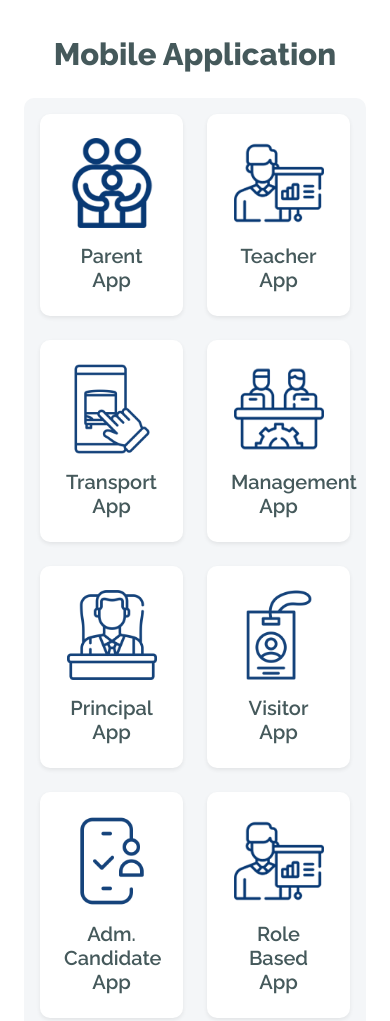
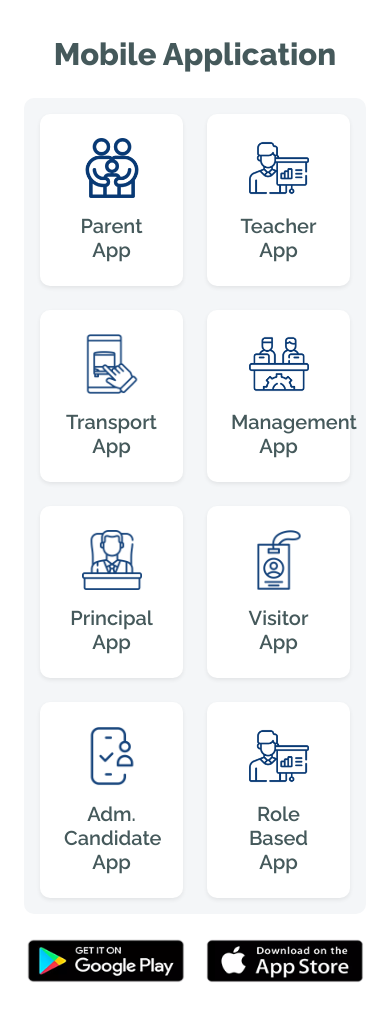
Before and after one commit to Jitendrasahu999/NCP-Office-Landing-Page, a plain HTML site: page index.html in a window 390 px wide. Shown: the part 6480-7501 px from the top of the page. Drawn offline with nearby package versions, Linux system fonts and the light colour scheme.

Commit message:
31Dec2025 Final Changes

```diff
--- a/css/style.css
+++ b/css/style.css
@@ -958,7 +958,10 @@ Navbar End ** */
     padding: 20px 10px;
     cursor: pointer;
     border: 1px solid #fff;
-
+    min-height: 180px;   /* adjust if needed */
+    display: flex;
+    flex-direction: column;
+    justify-content: center;
 }
 
 .icon-item:hover {
@@ -973,11 +976,29 @@ Navbar End ** */
 .icon-item:hover .icons img {
     filter: brightness(0) saturate(100%) invert(71%) sepia(67%) saturate(681%) hue-rotate(356deg) brightness(101%) contrast(96%);
     transition: none; /* disable smooth transition */
+
 }
 .icon-item .icons img {
     transition: none; /* also disable transition when reverting */
 }
+.icons {
+    height: 80px;              /* equal icon space */
+}
 
+.icons img {
+    max-width: 60px;
+    height: auto;
+}
+
+.app-icon {
+  max-width: 90px;
+}
+
+@media (max-width: 576px) {
+  .app-icon {
+    max-width: 60px;
+  }
+}
 
 
 
--- a/index.html
+++ b/index.html
@@ -264,8 +264,8 @@
                     <div class="p-4 rounded bg-light hover-card h-100 d-flex flex-column">
                         <div class="row align-items-center text-center text-sm-start">
                             <div class="col-12 col-sm-3 mb-3 mb-sm-0">
-                    <img src="img/admin.png" class="img-fluid" style="max-width:70px;"
-                         loading="lazy" alt="School ERP | Nascorp Technologies">
+                                <img src="img/admin.png" class="img-fluid" style="max-width:70px;" loading="lazy"
+                                    alt="School ERP | Nascorp Technologies">
                             </div>
                             <div class="col-12 col-sm-9">
                                 <a href="#" class="h5 d-block">ADMINISTRATION</a>
@@ -289,8 +289,8 @@
                     <div class="p-4 rounded bg-light hover-card h-100 d-flex flex-column">
                         <div class="row align-items-center text-center text-sm-start">
                             <div class="col-12 col-sm-3 mb-3 mb-sm-0">
-                    <img src="img/academics.png" class="img-fluid" style="max-width:70px;"
-                         loading="lazy" alt="School ERP | Nascorp Technologies">
+                                <img src="img/academics.png" class="img-fluid" style="max-width:70px;" loading="lazy"
+                                    alt="School ERP | Nascorp Technologies">
                             </div>
                             <div class="col-12 col-sm-9">
                                 <a href="#" class="h5 d-block">ACADEMICS</a>
@@ -313,8 +313,8 @@
                     <div class="p-4 rounded bg-light hover-card h-100 d-flex flex-column">
                         <div class="row align-items-center text-center text-sm-start">
                             <div class="col-12 col-sm-3 mb-3 mb-sm-0">
-                    <img src="img/finance.png" class="img-fluid" style="max-width:70px;"
-                         loading="lazy" alt="School ERP | Nascorp Technologies">
+                                <img src="img/finance.png" class="img-fluid" style="max-width:70px;" loading="lazy"
+                                    alt="School ERP | Nascorp Technologies">
                             </div>
                             <div class="col-12 col-sm-9">
                                 <a href="#" class="h5 d-block">FINANCE</a>
@@ -336,8 +336,8 @@
                     <div class="p-4 rounded bg-light hover-card h-100 d-flex flex-column">
                         <div class="row align-items-center text-center text-sm-start">
                             <div class="col-12 col-sm-3 mb-3 mb-sm-0">
-                    <img src="img/announce.png" class="img-fluid" style="max-width:70px;"
-                         loading="lazy" alt="School ERP | Nascorp Technologies">
+                                <img src="img/announce.png" class="img-fluid" style="max-width:70px;" loading="lazy"
+                                    alt="School ERP | Nascorp Technologies">
                             </div>
                             <div class="col-12 col-sm-9">
                                 <a href="#" class="h5 d-block">COMMUNICATION</a>
@@ -359,8 +359,8 @@
                     <div class="p-4 rounded bg-light hover-card h-100 d-flex flex-column">
                         <div class="row align-items-center text-center text-sm-start">
                             <div class="col-12 col-sm-3 mb-3 mb-sm-0">
-                    <img src="img/onlinesa.png" class="img-fluid" style="max-width:70px;"
-                         loading="lazy" alt="School ERP | Nascorp Technologies">
+                                <img src="img/onlinesa.png" class="img-fluid" style="max-width:70px;" loading="lazy"
+                                    alt="School ERP | Nascorp Technologies">
                             </div>
                             <div class="col-12 col-sm-9">
                                 <a href="#" class="h5 d-block">ONLINE SCHOOL ACTIVITY</a>
@@ -383,8 +383,8 @@
                     <div class="p-4 rounded bg-light hover-card h-100 d-flex flex-column">
                         <div class="row align-items-center text-center text-sm-start">
                             <div class="col-12 col-sm-3 mb-3 mb-sm-0">
-                    <img src="img/onlinesa.png" class="img-fluid" style="max-width:70px;"
-                         loading="lazy" alt="School ERP | Nascorp Technologies">
+                                <img src="img/onlinesa.png" class="img-fluid" style="max-width:70px;" loading="lazy"
+                                    alt="School ERP | Nascorp Technologies">
                             </div>
                             <div class="col-12 col-sm-9">
                                 <a href="#" class="h5 d-block">SECURE YOUR SCHOOL</a>
@@ -406,8 +406,8 @@
                     <div class="p-4 rounded bg-light hover-card h-100 d-flex flex-column">
                         <div class="row align-items-center text-center text-sm-start">
                             <div class="col-12 col-sm-3 mb-3 mb-sm-0">
-                    <img src="img/hr_payroll.png" class="img-fluid" style="max-width:70px;"
-                         loading="lazy" alt="School ERP | Nascorp Technologies">
+                                <img src="img/hr_payroll.png" class="img-fluid" style="max-width:70px;" loading="lazy"
+                                    alt="School ERP | Nascorp Technologies">
                             </div>
                             <div class="col-12 col-sm-9">
                                 <a href="#" class="h5 d-block">HR PAY ROLL</a>
@@ -967,72 +967,78 @@
 
                 <div class="row g-4 justify-content-center">
 
-                    <!-- Card -->
+                    <!-- Parent App -->
                     <div class="col-6 col-md-4 col-xl-3 text-center">
                         <div class="bg-white rounded shadow-sm p-4 h-100">
-                            <img src="img/parent.png" loading="lazy" width="90" height="90" class="mb-3"
-                                alt="Parent App">
+                            <img src="img/parent.png" loading="lazy" class="img-fluid mb-3 app-icon" alt="Parent App">
                             <h5 class="fw-semibold mb-0">Parent App</h5>
                         </div>
                     </div>
 
+                    <!-- Teacher App -->
                     <div class="col-6 col-md-4 col-xl-3 text-center">
                         <div class="bg-white rounded shadow-sm p-4 h-100">
-                            <img src="img/teacher.png" loading="lazy" width="90" height="90" class="mb-3"
-                                alt="Teacher App">
+                            <img src="img/teacher.png" loading="lazy" class="img-fluid mb-3 app-icon" alt="Teacher App">
                             <h5 class="fw-semibold mb-0">Teacher App</h5>
                         </div>
                     </div>
 
+                    <!-- Transport App -->
                     <div class="col-6 col-md-4 col-xl-3 text-center">
                         <div class="bg-white rounded shadow-sm p-4 h-100">
-                            <img src="img/Transport App.png" loading="lazy" width="90" height="90" class="mb-3"
-                                alt="Management App">
+                            <img src="img/Transport App.png" loading="lazy" class="img-fluid mb-3 app-icon"
+                                alt="Transport App">
                             <h5 class="fw-semibold mb-0">Transport App</h5>
                         </div>
                     </div>
 
+                    <!-- Management App -->
                     <div class="col-6 col-md-4 col-xl-3 text-center">
                         <div class="bg-white rounded shadow-sm p-4 h-100">
-                            <img src="img/management.png" loading="lazy" width="90" height="90" class="mb-3"
+                            <img src="img/management.png" loading="lazy" class="img-fluid mb-3 app-icon"
                                 alt="Management App">
                             <h5 class="fw-semibold mb-0">Management App</h5>
                         </div>
                     </div>
 
+                    <!-- Principal App -->
                     <div class="col-6 col-md-4 col-xl-3 text-center">
                         <div class="bg-white rounded shadow-sm p-4 h-100">
-                            <img src="img/Principal App.png" loading="lazy" width="90" height="90" class="mb-3"
-                                alt="Management App">
+                            <img src="img/Principal App.png" loading="lazy" class="img-fluid mb-3 app-icon"
+                                alt="Principal App">
                             <h5 class="fw-semibold mb-0">Principal App</h5>
                         </div>
                     </div>
 
+                    <!-- Visitor App -->
                     <div class="col-6 col-md-4 col-xl-3 text-center">
                         <div class="bg-white rounded shadow-sm p-4 h-100">
-                            <img src="img/Visitor App.png" loading="lazy" width="90" height="90" class="mb-3"
-                                alt="Management App">
+                            <img src="img/Visitor App.png" loading="lazy" class="img-fluid mb-3 app-icon"
+                                alt="Visitor App">
                             <h5 class="fw-semibold mb-0">Visitor App</h5>
                         </div>
                     </div>
 
+                    <!-- Admission Candidate App -->
                     <div class="col-6 col-md-4 col-xl-3 text-center">
                         <div class="bg-white rounded shadow-sm p-4 h-100">
-                            <img src="img/candidate app.png" loading="lazy" width="90" height="90" class="mb-3"
-                                alt="Management App">
+                            <img src="img/candidate app.png" loading="lazy" class="img-fluid mb-3 app-icon"
+                                alt="Admission Candidate App">
                             <h5 class="fw-semibold mb-0">Adm. Candidate App</h5>
                         </div>
                     </div>
 
+                    <!-- Role Based App -->
                     <div class="col-6 col-md-4 col-xl-3 text-center">
                         <div class="bg-white rounded shadow-sm p-4 h-100">
-                            <img src="img/teacher.png" loading="lazy" width="90" height="90" class="mb-3"
+                            <img src="img/teacher.png" loading="lazy" class="img-fluid mb-3 app-icon"
                                 alt="Role Based App">
                             <h5 class="fw-semibold mb-0">Role Based App</h5>
                         </div>
                     </div>
 
                 </div>
+
 
             </div>
 
@@ -1049,72 +1055,6 @@
 
     <!-- -------------------------------------------------- -->
 
-    <!-- <div class="container-fluid  py-5 mt-3" id="mobile">
-        <div class="container ">
-            <div class="text-center mx-auto mb-3" >
-                <h1 class="display-4 hover">MOBILE APPLICATION</h1>
-            </div>
-            <div class="bg-light p-0 p-md-5 rounded">
-                <div class="row g-4 justify-content-center">
-                    <div class="col-md-6 col-lg-6 col-xl-3">
-                        <div class="counter bg-white rounded p-5">
-                            <img src="img/parent.png" loading="lazy" width="100px" height="100px" />
-                            <h4 style="margin-top:30px;">Parent App</h4>
-                        </div>
-                    </div>
-                    <div class="col-md-6 col-lg-6 col-xl-3">
-                        <div class="counter bg-white rounded p-5">
-                            <img src="img/teacher.png" loading="lazy" width="100px" height="100px" />
-                            <h4 style="margin-top:30px;">Teacher App</h4>
-                        </div>
-                    </div>
-                    <div class="col-md-6 col-lg-6 col-xl-3">
-                        <div class="counter bg-white rounded p-5">
-                            <img src="img/management.png" loading="lazy" width="100px" height="100px" />
-                            <h4 style="margin-top:30px;">Management App</h4>
-                        </div>
-                    </div>
-                    <div class="col-md-6 col-lg-6 col-xl-3">
-                        <div class="counter bg-white rounded p-5">
-                            <img src="img/teacher.png" loading="lazy" width="100px" height="100px" />
-                            <h4 style="margin-top:30px;">Role Based App</h4>
-                        </div>
-                    </div>
-                </div>
-                <div class="row g-4 justify-content-center mt-5">
-                    <div class="col-md-6 col-lg-6 col-xl-3">
-                        <div class="counter bg-white rounded p-5">
-                            <img src="img/parent.png" loading="lazy" width="100px" height="100px" />
-                            <h4 style="margin-top:30px;">Parent App</h4>
-                        </div>
-                    </div>
-                    <div class="col-md-6 col-lg-6 col-xl-3">
-                        <div class="counter bg-white rounded p-5">
-                            <img src="img/teacher.png" loading="lazy" width="100px" height="100px" />
-                            <h4 style="margin-top:30px;">Teacher App</h4>
-                        </div>
-                    </div>
-                    <div class="col-md-6 col-lg-6 col-xl-3">
-                        <div class="counter bg-white rounded p-5">
-                            <img src="img/management.png" loading="lazy" width="100px" height="100px" />
-                            <h4 style="margin-top:30px;">Management App</h4>
-                        </div>
-                    </div>
-                    <div class="col-md-6 col-lg-6 col-xl-3">
-                        <div class="counter bg-white rounded p-5">
-                            <img src="img/teacher.png" loading="lazy" width="100px" height="100px" />
-                            <h4 style="margin-top:30px;">Role Based App</h4>
-                        </div>
-                    </div>
-                </div>
-            </div>
-            <div class="text-center mx-auto m-3" >
-                <h1 class="display-4 hover"><img loading="lazy" src="img/android.png" /><img loading="lazy"
-                        src="img/ios.png" /></h1>
-            </div>
-        </div>
-    </div> -->
-    <!-- Fact Start -->
 
     <div class="container-fluid banner hero-header1 my-5" id="website">
         <div class="container py-5">
@@ -1125,7 +1065,8 @@
                 <div class="col-lg-3 col-md-4 col-sm-6 col-6 text-center ">
                     <div class="icon-item mb-4">
                         <div class="icons mx-auto mb-3">
-                            <img src="img/payment.png"  style="max-width:60px;" class="img-fluid mb-3" loading="lazy" alt="Payment Gateway Icon" />
+                            <img src="img/payment.png" style="max-width:60px;" class="img-fluid mb-3" loading="lazy"
+                                alt="Payment Gateway Icon" />
                         </div>
                         <h6 class="text-light">PAYMENT GATEWAY</h6>
                     </div>
@@ -1133,7 +1074,8 @@
                 <div class="col-lg-3 col-md-4 col-sm-6 col-6 text-center">
                     <div class="icon-item mb-4">
                         <div class="icons mx-auto mb-3">
-                            <img src="img/rfid.png"  style="max-width:60px;" class="img-fluid mb-3" loading="lazy" alt="RFID Icon" />
+                            <img src="img/rfid.png" style="max-width:60px;" class="img-fluid mb-3" loading="lazy"
+                                alt="RFID Icon" />
                         </div>
                         <h6 class="text-light">RFID</h6>
                     </div>
@@ -1141,7 +1083,8 @@
                 <div class="col-lg-3 col-md-4 col-sm-6 col-6 text-center">
                     <div class="icon-item mb-4">
                         <div class="icons mx-auto mb-3">
-                            <img src="img/scanner.png"  style="max-width:60px;" class="img-fluid mb-3" loading="lazy" alt="Bar Code Reader Icon" />
+                            <img src="img/scanner.png" style="max-width:60px;" class="img-fluid mb-3" loading="lazy"
+                                alt="Bar Code Reader Icon" />
                         </div>
                         <h6 class="text-light">BAR CODE READER</h6>
                     </div>
@@ -1149,7 +1092,8 @@
                 <div class="col-lg-3 col-md-4 col-sm-6 col-6 text-center">
                     <div class="icon-item mb-4">
                         <div class="icons mx-auto mb-3">
-                            <img src="img/biometric.png"  style="max-width:60px;" class="img-fluid mb-3" loading="lazy" alt="Bio Metric Icon" />
+                            <img src="img/biometric.png" style="max-width:60px;" class="img-fluid mb-3" loading="lazy"
+                                alt="Bio Metric Icon" />
                         </div>
                         <h6 class="text-light">BIO METRIC</h6>
                     </div>
@@ -1157,7 +1101,8 @@
                 <div class="col-lg-3 col-md-4 col-sm-6 col-6 text-center">
                     <div class="icon-item mb-4">
                         <div class="icons mx-auto mb-3">
-                            <img src="img/tally.png"  style="max-width:60px;" class="img-fluid mb-3" loading="lazy" alt="Tally Integration Icon" />
+                            <img src="img/tally.png" style="max-width:60px;" class="img-fluid mb-3" loading="lazy"
+                                alt="Tally Integration Icon" />
                         </div>
                         <h6 class="text-light">TALLY INTEGRATION</h6>
                     </div>
@@ -1165,7 +1110,7 @@
                 <div class="col-lg-3 col-md-4 col-sm-6 col-6 text-center">
                     <div class="icon-item mb-4">
                         <div class="icons mx-auto mb-3">
-                            <img src="img/website.png"  style="max-width:60px;" class="img-fluid mb-3" loading="lazy"
+                            <img src="img/website.png" style="max-width:60px;" class="img-fluid mb-3" loading="lazy"
                                 alt="Website Integration Icon" />
                         </div>
                         <h6 class="text-light">WEBSITE INTEGRATION</h6>
@@ -1174,7 +1119,8 @@
                 <div class="col-lg-3 col-md-4 col-sm-6 col-6 text-center">
                     <div class="icon-item mb-4">
                         <div class="icons mx-auto mb-3">
-                            <img src="img/whatsapp.png"  style="max-width:60px;" class="img-fluid mb-3" loading="lazy" alt="Tally Integration Icon" />
+                            <img src="img/whatsapp.png" style="max-width:60px;" class="img-fluid mb-3" loading="lazy"
+                                alt="Tally Integration Icon" />
                         </div>
                         <h6 class="text-light">WHATSAPP INTEGRATION</h6>
                     </div>
@@ -1307,7 +1253,7 @@
                 </div>
                 <div class="row g-5">
                     <div class="col-lg-7">
-                        <form class="contact-form bg-light rounded-3 px-3 py-5" >
+                        <form class="contact-form bg-light rounded-3 px-3 py-5">
                             <div class="row g-3">
                                 <input type="hidden" name="from" value="NascorpErp_2">
                                 <div class="col-12 col-md-6">
@@ -1366,7 +1312,8 @@
                     <div class="col-lg-5">
                         <div class="bg-light rounded-3 px-3 py-2">
                             <div class="d-flex p-2 rounded mb-2 bg-white mb-4">
-                            <i class="fa fa-map-marker fa-2x text-primary me-4"></i> <!-- Replaced fa-map-marker-alt -->
+                                <i class="fa fa-map-marker fa-2x text-primary me-4"></i>
+                                <!-- Replaced fa-map-marker-alt -->
                                 <div>
                                     <h4>Address</h4>
                                     <p class="mb-2">
```
Lines whose indentation alone changed are shown as unchanged.
